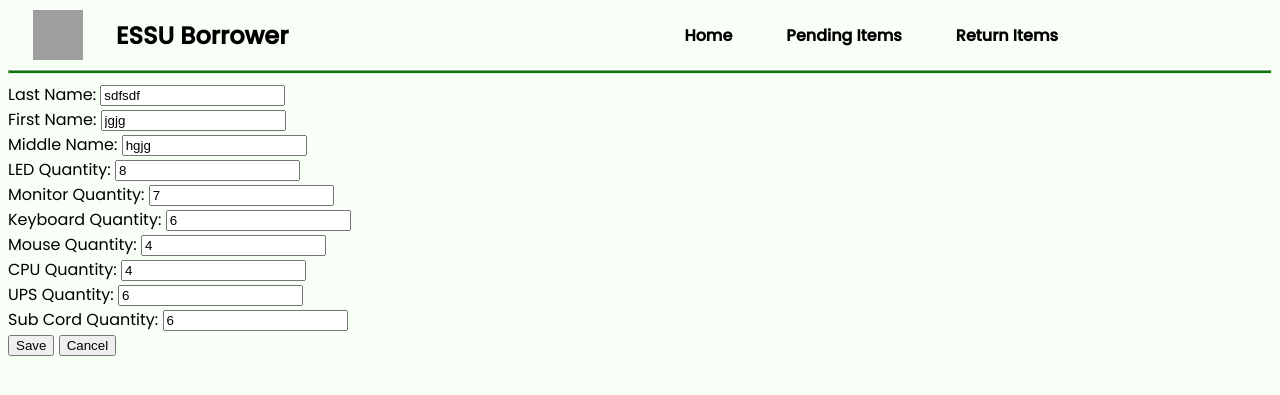
After one commit to CSSO-Linux-User-Group-ESSU/Computer-lab-borrower-system, a Django app: page /borrower/edit/12/ in a window 1280 px wide. The commit adds this page. Shown: the top 395 px of the page. Run offline with Django 5.2, Linux system fonts and the light colour scheme; data comes from the database, SQL or seed files in the repository; both versions use the stored data as it was after the commit; grey boxes are pictures that could not be loaded.

Commit message:
general update

```diff
--- a/borrower_app/models.py
+++ b/borrower_app/models.py
@@ -16,6 +16,10 @@ class BorrowerInfo(models.Model):
     sub_cord_qty = models.IntegerField(max_length=5)
     power_cord_qty = models.IntegerField(max_length=5)
 
+
+
+
+
     def __str__(self):
         return f" Borrower {self.last_name}, {self.first_name} {self.middle_name}."
 
@@ -27,3 +31,6 @@ class BorrowerInfo(models.Model):
                 self.cpu_qty +
                 self.ups_qty +
                 self.sub_cord_qty)
+
+class User(models.Model):
+    pass
--- a/borrower_app/templates/borrower_app/control_panel.html
+++ b/borrower_app/templates/borrower_app/control_panel.html
@@ -1,23 +1,38 @@
 <!DOCTYPE html>
 <html lang="en">
 <head>
-    {% load static%}
+    {% load static %}
+    <link rel="stylesheet" href="{% static 'borrower_app/css/style.css' %}">
     <meta charset="UTF-8">
     <meta name="viewport" content="width=device-width, initial-scale=1.0">
     <title>ESSU Borrower</title>
-    <link rel="stylesheet" href="{% static 'borrower_app/css/style.css' %}">
+
 </head>
 <body>
-        <nav class="nav-bar">
-            <img class="logo" src="{% static 'borrower_app/images/essu_logo_no_text.png' %}">
-            <h2 class="heading">ESSU Borrower</h2>
-            <a class="nav-hover nav-home active" href="{% url 'home' %}">Home</a>
-            <a class="nav-hover nav-pending active" href="{% url 'pending_items' %}">Pending Items</a>
-            <a class="nav-hover nav-return active" href="{% url 'return_items' %}">Return Items</a>
-        </nav>
-        <hr class="line">
+    <nav class="nav-bar">
+        <img class="logo" src="{% static 'borrower_app/images/essu_logo_no_text.png' %}">
+        <h2 class="heading">ESSU Borrower</h2>
+        <a class="nav-hover nav-home" href="{% url 'home' %}">Home</a>
+        <a class="nav-hover nav-pending" href="{% url 'pending_items' %}">Pending Items</a>
+        <a class="nav-hover nav-return" href="{% url 'return_items' %}">Return Items</a>
+    </nav>
+    <hr class="line">
+
+    <script>
+    const buttons = document.querySelectorAll('.nav-hover');
+
+    buttons.forEach(button => {
+        button.addEventListener('click', () => {
+            // Remove active class from all buttons
+            buttons.forEach(btn => btn.classList.remove('nav-active'));
+
+            // Add active class to the clicked button
+            button.classList.add('nav-active');
+        });
+    });
+    </script>
+
     {% block content %}
     {% endblock content %}
-
 </body>
 </html>
--- /dev/null
+++ b/borrower_app/templates/borrower_app/edit_borrower.html
@@ -0,0 +1,41 @@
+{% extends "borrower_app/control_panel.html" %}
+
+{% block content %}
+    <div class="content">
+        <form method="POST">
+            {% csrf_token %}
+            <label>Last Name:</label>
+            <input type="text" name="last_name" value="{{ borrower.last_name }}" required>
+            <br>
+            <label>First Name:</label>
+            <input type="text" name="first_name" value="{{ borrower.first_name }}" required>
+            <br>
+            <label>Middle Name:</label>
+            <input type="text" name="middle_name" value="{{ borrower.middle_name }}">
+            <br>
+            <label>LED Quantity:</label>
+            <input type="number" name="led_qty" value="{{ borrower.led_qty }}" required>
+            <br>
+            <label>Monitor Quantity:</label>
+            <input type="number" name="monitor_qty" value="{{ borrower.monitor_qty }}" required>
+            <br>
+            <label>Keyboard Quantity:</label>
+            <input type="number" name="keyboard_qty" value="{{ borrower.keyboard_qty }}" required>
+            <br>
+            <label>Mouse Quantity:</label>
+            <input type="number" name="mouse_qty" value="{{ borrower.mouse_qty }}" required>
+            <br>
+            <label>CPU Quantity:</label>
+            <input type="number" name="cpu_qty" value="{{ borrower.cpu_qty }}" required>
+            <br>
+            <label>UPS Quantity:</label>
+            <input type="number" name="ups_qty" value="{{ borrower.ups_qty }}" required>
+            <br>
+            <label>Sub Cord Quantity:</label>
+            <input type="number" name="sub_cord_qty" value="{{ borrower.sub_cord_qty }}" required>
+            <br>
+            <button type="submit">Save</button>
+            <button type="submit">Cancel</button>
+        </form>
+    </div>
+{% endblock %}
--- a/borrower_app/urls.py
+++ b/borrower_app/urls.py
@@ -5,8 +5,11 @@ urlpatterns = [
     path('', views.logins, name="login"),
     path('sign_in/', views.sign_in, name="sign_in"),
     path('control_panel/', views.control_panel, name="control_panel"),
-    path('home/', views.new_home, name="home"),
+    path('home/', views.home, name="home"),
     path('pending_items/', views.pending_items, name="pending_items"),
     path('return_items/', views.return_items, name="return_items"),
     path('scan_printer/', views.scan_printer, name="scan_printer"),
+    path('borrower/delete/', views.delete_borrowers, name='delete_borrowers'),
+    path('borrower/delete/<int:borrower_id>/', views.delete_borrower, name='delete_borrower'),
+    path('borrower/edit/<int:borrower_id>/', views.edit_borrower, name='modify_borrower'),
 ]
--- a/borrower_app/views.py
+++ b/borrower_app/views.py
@@ -1,7 +1,8 @@
-from django.shortcuts import render, redirect
+from django.shortcuts import render, redirect, get_object_or_404
 import django.contrib.messages as messages
 from .models import BorrowerInfo
 from django.contrib.auth import login, authenticate
+from django.http import JsonResponse
 from django.http import HttpResponse
 import subprocess
 
@@ -10,8 +11,10 @@ import subprocess
 def logins(request):
     return render(request, 'borrower_app/login.html')
 
+
 def sign_in(request):
     return render(request, 'borrower_app/sign_in.html')
+
 
 def control_panel(request):
 
@@ -26,21 +29,26 @@ def control_panel(request):
             return redirect("login_window")
     return render(request, 'borrower_app/home.html')
 
-# def new_ui(request):
-#     if request.method=="POST":
-#         name = request.POST["username"]
-#         password = request.POST["password"]
-#         user = authenticate(request, username=name,password=password)
+
+# def control_panel(request):
+#     if request.method == "POST":
+#         name = request.POST.get("username")  # Safely retrieve the username
+#         password = request.POST.get("password")  # Safely retrieve the password
+#
+#         # Authenticate the user
+#         user = authenticate(request, username=name, password=password)
+#
 #         if user is not None:
-#             login(request, user)
-#             return render(request, 'borrower_app/control_panel.html')
+#             login(request, user)  # Log the user in
+#             return redirect('home')  # Redirect to the home page after successful login
 #         else:
-#             messages.error(request, "Wrong password redirecting to home!")
-#             return redirect("login_window")
-#     return render(request, 'borrower_app/control_panel.html')
+#             messages.error(request, "Wrong username or password! Please try again.")
+#             return redirect('login_window')  # Redirect to the login page on error
+#
+#     return render(request, 'borrower_app/login.html')  # Render the login page for GET requests
 
 
-def new_home(request):
+def home(request):
     return render(request, 'borrower_app/home.html')
 
 
@@ -54,6 +62,7 @@ def pending_items(request):
     for borrower in borrowers:
         total = borrower.total_quantity()
         borrower_data.append({
+            'id': borrower.id,  # Ensure borrower.id is passed here
             'last_name': borrower.last_name,
             'first_name': borrower.first_name,
             'middle_name': borrower.middle_name,
@@ -66,7 +75,81 @@ def pending_items(request):
             'sub_cord_qty': borrower.sub_cord_qty,
             'total': total,
         })
-    return render(request, 'borrower_app/pending_items.html', {'borrowers': borrower_data}, )
+    return render(request, 'borrower_app/pending_items.html', {'borrowers': borrower_data})
+
+
+
+# Existing views...
+
+def delete_borrower(request, borrower_id):
+    borrower = get_object_or_404(BorrowerInfo, id=borrower_id)
+
+    if request.method == "POST":
+        borrower.delete()
+        messages.success(request, "Borrower deleted successfully!")
+        return redirect('pending_items')
+
+    return render(request, 'borrower_app/confirm_delete.html', {'borrower': borrower})
+
+
+
+def delete_borrowers(request):
+    if request.method == "POST":
+        # Get the list of borrower IDs from the request
+        import json
+        data = json.loads(request.body)
+        borrower_ids = data.get('borrower_ids', [])
+
+        # Delete the borrowers with the provided IDs
+        BorrowerInfo.objects.filter(id__in=borrower_ids).delete()
+
+        # Return a success response
+        return JsonResponse({'success': True})
+    return JsonResponse({'success': False})
+
+def pending_items(request):
+    borrowers = BorrowerInfo.objects.all()
+    borrower_data = []
+    for borrower in borrowers:
+        total = borrower.total_quantity()
+        borrower_data.append({
+            'id': borrower.id,  # Include the borrower ID for delete functionality
+            'last_name': borrower.last_name,
+            'first_name': borrower.first_name,
+            'middle_name': borrower.middle_name,
+            'led_qty': borrower.led_qty,
+            'monitor_qty': borrower.monitor_qty,
+            'keyboard_qty': borrower.keyboard_qty,
+            'mouse_qty': borrower.mouse_qty,
+            'cpu_qty': borrower.cpu_qty,
+            'ups_qty': borrower.ups_qty,
+            'sub_cord_qty': borrower.sub_cord_qty,
+            'total': total,
+        })
+    return render(request, 'borrower_app/pending_items.html', {'borrowers': borrower_data})
+
+
+
+# Edit Borrower View
+def edit_borrower(request, borrower_id):
+    borrower = get_object_or_404(BorrowerInfo, id=borrower_id)
+
+    if request.method == "POST":
+        # Update borrower fields with data from the form
+        borrower.last_name = request.POST.get('last_name')
+        borrower.first_name = request.POST.get('first_name')
+        borrower.middle_name = request.POST.get('middle_name')
+        borrower.led_qty = request.POST.get('led_qty')
+        borrower.monitor_qty = request.POST.get('monitor_qty')
+        borrower.keyboard_qty = request.POST.get('keyboard_qty')
+        borrower.mouse_qty = request.POST.get('mouse_qty')
+        borrower.cpu_qty = request.POST.get('cpu_qty')
+        borrower.ups_qty = request.POST.get('ups_qty')
+        borrower.sub_cord_qty = request.POST.get('sub_cord_qty')
+        borrower.save()
+        return redirect('pending_items')  # Redirect to the pending items page after saving
+
+    return render(request, 'borrower_app/edit_borrower.html', {'borrower': borrower})
 
 def scan_printer(request):
     has_printer = subprocess.call(['lpstat', '-p'])
```
Also changed, not shown: HTR/ocr.py (+4 -4 lines), borrower_app/static/borrower_app/css/new.css (deleted, +0 -112 lines), borrower_app/static/borrower_app/css/style.css (+60 -3 lines), borrower_app/templates/borrower_app/control_panels.html (deleted, +0 -21 lines), borrower_app/templates/borrower_app/home.html (+6 -3 lines), borrower_app/templates/borrower_app/login.html (+7 -5 lines), borrower_app/templates/borrower_app/pending_items.html (+68 -5 lines), heap_sort.py (deleted, +0 -35 lines), db.sqlite3.
